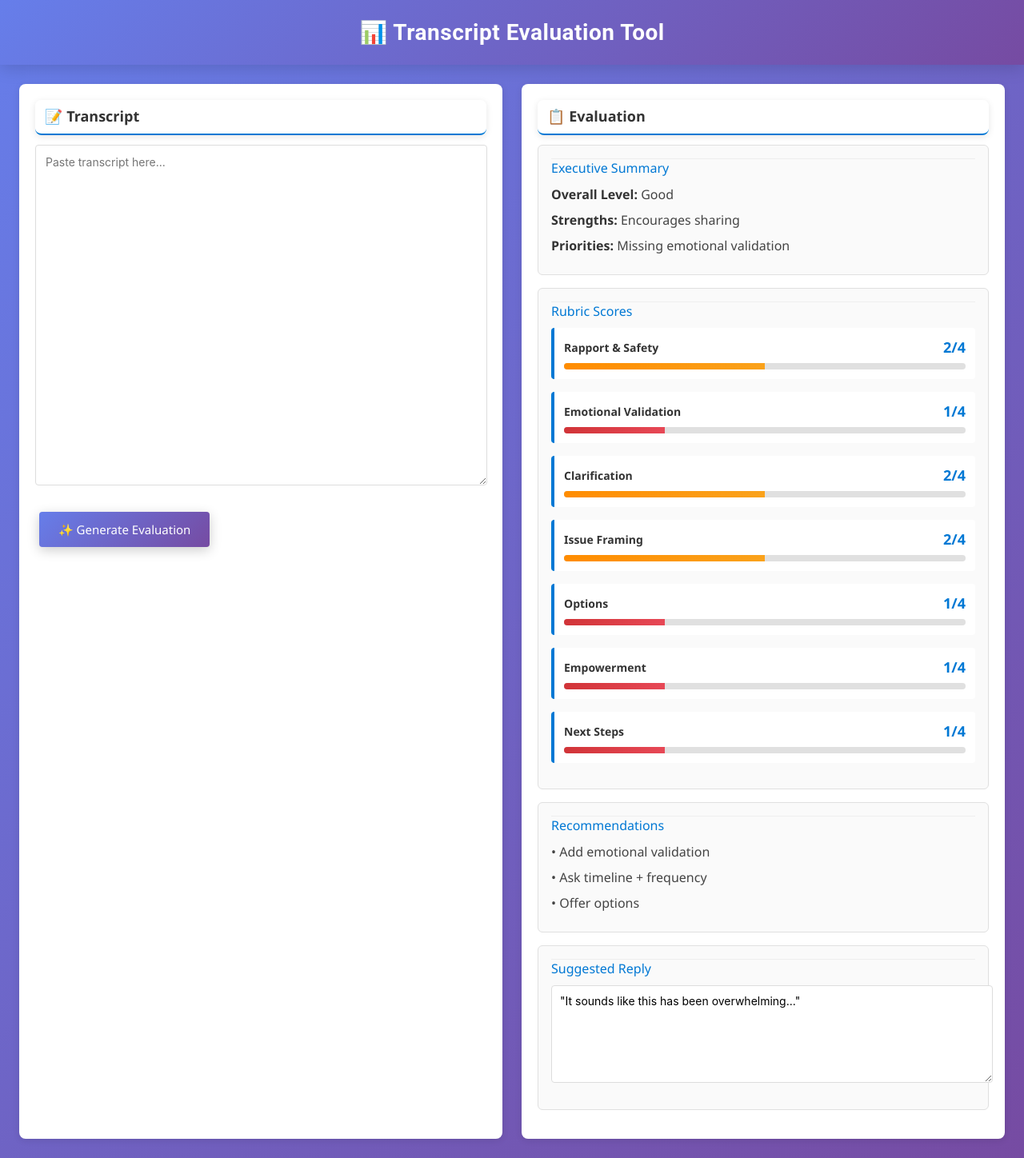
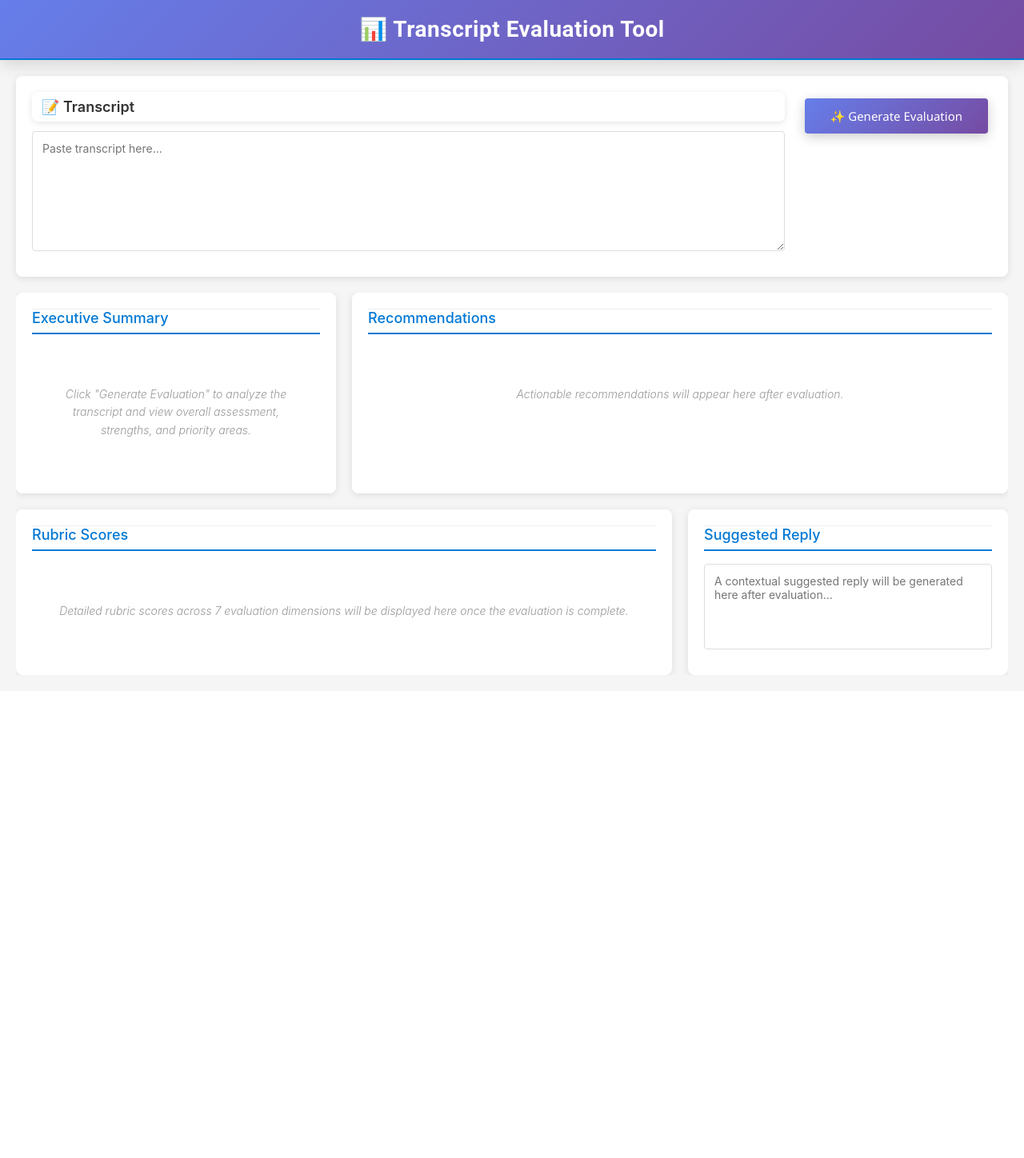
Before and after one commit to jon-soong-msft/azure-avatar-ai, a Flask app: page /test in a window 1280 px wide. Shown: the whole page at 80% size. After the commit the page ends 844 px from the top, so only its background shows below. Run offline with Flask 3, Linux system fonts and the light colour scheme.

Commit message:
complete with transcript evaluation

```diff
--- a/static/js/test.js
+++ b/static/js/test.js
@@ -267,9 +267,9 @@ Provide your response in the following JSON format:
 
         container.innerHTML = `
             <h3>Executive Summary</h3>
-            <p><b>Overall Level:</b> ${this.escapeHtml(overallLevel)}</p>
-            <p><b>Strengths:</b> ${this.escapeHtml(strengths)}</p>
-            <p><b>Priorities:</b> ${this.escapeHtml(priorities)}</p>
+            <p style="color: #333; font-style: normal; margin: 8px 0; line-height: 1.6; font-size: 14px;"><b>Overall Level:</b> ${this.escapeHtml(overallLevel)}</p>
+            <p style="color: #333; font-style: normal; margin: 8px 0; line-height: 1.6; font-size: 14px;"><b>Strengths:</b> ${this.escapeHtml(strengths)}</p>
+            <p style="color: #333; font-style: normal; margin: 8px 0; line-height: 1.6; font-size: 14px;"><b>Priorities:</b> ${this.escapeHtml(priorities)}</p>
         `;
     }
 
@@ -277,7 +277,7 @@ Provide your response in the following JSON format:
      * Display Rubric Scores
      */
     displayRubricScores(scores) {
-        const container = document.querySelector('.eval-section:nth-of-type(2)');
+        const container = document.querySelector('.eval-section:nth-of-type(3)');
         if (!container) return;
 
         const rubrics = scores.rubrics || [];
@@ -311,7 +311,7 @@ Provide your response in the following JSON format:
      * Display Recommendations
      */
     displayRecommendations(recommendations) {
-        const container = document.querySelector('.eval-section:nth-of-type(3)');
+        const container = document.querySelector('.eval-section:nth-of-type(2)');
         if (!container) return;
 
         const items = recommendations.recommendations || [];
@@ -319,7 +319,7 @@ Provide your response in the following JSON format:
         let html = '<h3>Recommendations</h3>';
 
         items.forEach(item => {
-            html += `<p>• ${this.escapeHtml(item)}</p>`;
+            html += `<p style="color: #333; font-style: normal; margin: 8px 0; line-height: 1.6; font-size: 14px;">• ${this.escapeHtml(item)}</p>`;
         });
 
         container.innerHTML = html;
@@ -334,6 +334,10 @@ Provide your response in the following JSON format:
 
         const suggestedText = reply.suggestedReply || 'No suggestion available';
         textarea.value = suggestedText;
+        // Remove placeholder attribute and ensure normal styling
+        textarea.removeAttribute('placeholder');
+        textarea.style.color = '#333';
+        textarea.style.fontStyle = 'normal';
     }
 
     /**
--- a/templates/test.html
+++ b/templates/test.html
@@ -10,43 +10,71 @@
     <link rel="stylesheet" href="{{ url_for('static', filename='css/styles.css') }}?v={{ cache_bust }}">
     <link rel="icon" href="{{ url_for('static', filename='image/favicon.ico') }}">
     <style>
+        body {
+            margin: 0;
+            padding: 0;
+            font-family: -apple-system, BlinkMacSystemFont, "Segoe UI", Roboto, sans-serif;
+            background: #f5f5f5;
+        }
+
+        #main-title {
+            text-align: center;
+            padding: 20px;
+            margin: 0;
+            border-bottom: 2px solid #0078d4;
+        }
+
         .evaluation-container {
             display: flex;
-            gap: 24px;
-            padding: 24px;
-            max-width: 1400px;
-            margin: 0 auto;
+            flex-direction: column;
+            gap: 20px;
+            padding: 20px;
+            max-width: 100%;
+            overflow: hidden;
         }
 
-        .panel {
-            flex: 1;
+        /* Top row: Transcript input */
+        .transcript-panel {
             background: white;
             border-radius: 8px;
             padding: 20px;
             box-shadow: 0 2px 8px rgba(0,0,0,0.1);
+            display: flex;
+            gap: 20px;
+            align-items: flex-start;
         }
 
-        .panel h2 {
-            margin-top: 0;
+        .transcript-section {
+            flex: 1;
+            display: flex;
+            flex-direction: column;
+        }
+
+        .transcript-section h2 {
+            margin: 0 0 12px 0;
             color: #333;
-            border-bottom: 2px solid #0078d4;
-            padding-bottom: 10px;
+            font-size: 18px;
         }
 
         .transcript-input {
-            width: calc(100% - 25px);
-            height: 400px;
+            width: 100%;
+            height: 150px;
             padding: 12px;
             font-size: 14px;
             font-family: -apple-system, BlinkMacSystemFont, "Segoe UI", Roboto, sans-serif;
             border: 1px solid #ddd;
             border-radius: 4px;
             resize: vertical;
+            box-sizing: border-box;
+        }
+
+        .button-section {
+            display: flex;
+            align-items: center;
         }
 
         .generate-btn {
-            margin-top: 16px;
-            padding: 12px 24px;
+            padding: 12px 32px;
             font-size: 15px;
             background-color: #0078d4;
             color: white;
@@ -55,44 +83,79 @@
             cursor: pointer;
             font-weight: 500;
             transition: background-color 0.2s;
+            white-space: nowrap;
+            height: fit-content;
         }
 
         .generate-btn:hover {
             background-color: #005a9e;
         }
 
+        /* Bottom row: Evaluation grid */
+        .evaluation-grid {
+            display: grid;
+            grid-template-columns: repeat(6, 1fr);
+            gap: 20px;
+            flex: 1;
+            overflow: hidden;
+        }
+
         .eval-section {
-            border: 1px solid #e0e0e0;
-            padding: 16px;
-            margin-bottom: 16px;
-            border-radius: 6px;
-            background: #fafafa;
+            background: white;
+            border-radius: 8px;
+            padding: 20px;
+            box-shadow: 0 2px 8px rgba(0,0,0,0.1);
+            overflow-y: auto;
+            display: flex;
+            flex-direction: column;
         }
 
         .eval-section h3 {
-            margin-top: 0;
+            margin: 0 0 16px 0;
             color: #0078d4;
-            font-size: 16px;
+            font-size: 18px;
+            border-bottom: 2px solid #0078d4;
+            padding-bottom: 8px;
         }
 
         .eval-section p {
             margin: 8px 0;
-            line-height: 1.5;
+            line-height: 1.6;
+            font-size: 14px;
         }
 
         .eval-section b {
             color: #333;
         }
 
-        .score-line {
-            font-family: 'Courier New', monospace;
-            margin: 4px 0;
+        /* Executive Summary - top left (4 columns) */
+        .eval-section:nth-of-type(1) {
+            grid-column: 1 / 3;
+            grid-row: 1;
+        }
+
+        /* Recommendations - top right (2 columns) */
+        .eval-section:nth-of-type(2) {
+            grid-column: 3 / 7;
+            grid-row: 1;
+        }
+
+        /* Rubric Scores - bottom left (4 columns) */
+        .eval-section:nth-of-type(3) {
+            grid-column: 1 / 5;
+            grid-row: 2;
+        }
+
+        /* Suggested Reply - bottom right (2 columns) */
+        .eval-section:nth-of-type(4) {
+            grid-column: 5 / 7;
+            grid-row: 2;
         }
 
         .rubric-item {
-            margin-bottom: 16px;
+            margin-bottom: 12px;
             padding: 12px;
-            background: white;
+            background: #fafafa;
             border-radius: 4px;
             border-left: 4px solid #0078d4;
         }
@@ -107,22 +170,22 @@
         .rubric-name {
             font-weight: 600;
             color: #333;
-            font-size: 14px;
+            font-size: 13px;
         }
 
         .rubric-score {
-            font-size: 18px;
+            font-size: 16px;
             font-weight: bold;
             color: #0078d4;
-            min-width: 50px;
+            min-width: 45px;
             text-align: right;
         }
 
         .progress-bar {
             width: 100%;
-            height: 8px;
+            height: 6px;
             background-color: #e0e0e0;
-            border-radius: 4px;
+            border-radius: 3px;
             overflow: hidden;
         }
 
@@ -146,13 +209,33 @@
 
         .suggestion-input {
             width: 100%;
-            height: 100px;
-            padding: 10px;
+            flex: 1;
+            padding: 12px;
             font-size: 14px;
             font-family: -apple-system, BlinkMacSystemFont, "Segoe UI", Roboto, sans-serif;
             border: 1px solid #ddd;
             border-radius: 4px;
-            resize: vertical;
+            resize: none;
+            box-sizing: border-box;
+        }
+
+        /* Scrollbar styling */
+        .eval-section::-webkit-scrollbar {
+            width: 8px;
+        }
+
+        .eval-section::-webkit-scrollbar-track {
+            background: #f1f1f1;
+            border-radius: 4px;
+        }
+
+        .eval-section::-webkit-scrollbar-thumb {
+            background: #888;
+            border-radius: 4px;
+        }
+
+        .eval-section::-webkit-scrollbar-thumb:hover {
+            background: #555;
         }
     </style>
     <script>
@@ -175,108 +258,41 @@
     <h1 id="main-title">📊 Transcript Evaluation Tool</h1>
 
     <div class="evaluation-container">
-        <!-- LEFT PANEL -->
-        <div class="panel">
-            <h2>📝 Transcript</h2>
-            <textarea class="transcript-input" placeholder="Paste transcript here..."></textarea>
-            <button class="generate-btn">✨ Generate Evaluation</button>
+        <!-- Top Row: Transcript Input -->
+        <div class="transcript-panel">
+            <div class="transcript-section">
+                <h2>📝 Transcript</h2>
+                <textarea class="transcript-input" placeholder="Paste transcript here..."></textarea>
+            </div>
+            <div class="button-section">
+                <button class="generate-btn">✨ Generate Evaluation</button>
+            </div>
         </div>
 
-        <!-- RIGHT PANEL -->
-        <div class="panel">
-            <h2>📋 Evaluation</h2>
-
+        <!-- Bottom Row: Evaluation Grid -->
+        <div class="evaluation-grid">
+            <!-- Executive Summary (4 columns) -->
             <div class="eval-section">
                 <h3>Executive Summary</h3>
-                <p><b>Overall Level:</b> Good</p>
-                <p><b>Strengths:</b> Encourages sharing</p>
-                <p><b>Priorities:</b> Missing emotional validation</p>
+                <p style="color: #999; font-style: italic; text-align: center; padding: 40px 20px;">Click "Generate Evaluation" to analyze the transcript and view overall assessment, strengths, and priority areas.</p>
             </div>
 
+            <!-- Recommendations (2 columns) -->
+            <div class="eval-section">
+                <h3>Recommendations</h3>
+                <p style="color: #999; font-style: italic; text-align: center; padding: 40px 20px;">Actionable recommendations will appear here after evaluation.</p>
+            </div>
+
+            <!-- Rubric Scores (4 columns) -->
             <div class="eval-section">
                 <h3>Rubric Scores</h3>
-
-                <div class="rubric-item">
-                    <div class="rubric-header">
-                        <span class="rubric-name">Rapport & Safety</span>
-                        <span class="rubric-score">2/4</span>
-                    </div>
-                    <div class="progress-bar">
-                        <div class="progress-fill medium" style="width: 50%;"></div>
-                    </div>
-                </div>
-
-                <div class="rubric-item">
-                    <div class="rubric-header">
-                        <span class="rubric-name">Emotional Validation</span>
-                        <span class="rubric-score">1/4</span>
-                    </div>
-                    <div class="progress-bar">
-                        <div class="progress-fill low" style="width: 25%;"></div>
-                    </div>
-                </div>
-
-                <div class="rubric-item">
-                    <div class="rubric-header">
-                        <span class="rubric-name">Clarification</span>
-                        <span class="rubric-score">2/4</span>
-                    </div>
-                    <div class="progress-bar">
-                        <div class="progress-fill medium" style="width: 50%;"></div>
-                    </div>
-                </div>
-
-                <div class="rubric-item">
-                    <div class="rubric-header">
-                        <span class="rubric-name">Issue Framing</span>
-                        <span class="rubric-score">2/4</span>
-                    </div>
-                    <div class="progress-bar">
-                        <div class="progress-fill medium" style="width: 50%;"></div>
-                    </div>
-                </div>
-
-                <div class="rubric-item">
-                    <div class="rubric-header">
-                        <span class="rubric-name">Options</span>
-                        <span class="rubric-score">1/4</span>
-                    </div>
-                    <div class="progress-bar">
-                        <div class="progress-fill low" style="width: 25%;"></div>
-                    </div>
-                </div>
-
-                <div class="rubric-item">
-                    <div class="rubric-header">
-                        <span class="rubric-name">Empowerment</span>
-                        <span class="rubric-score">1/4</span>
-                    </div>
-                    <div class="progress-bar">
-                        <div class="progress-fill low" style="width: 25%;"></div>
-                    </div>
-                </div>
-
-                <div class="rubric-item">
-                    <div class="rubric-header">
-                        <span class="rubric-name">Next Steps</span>
-                        <span class="rubric-score">1/4</span>
-                    </div>
-                    <div class="progress-bar">
-                        <div class="progress-fill low" style="width: 25%;"></div>
-                    </div>
-                </div>
+                <p style="color: #999; font-style: italic; text-align: center; padding: 40px 20px;">Detailed rubric scores across 7 evaluation dimensions will be displayed here once the evaluation is complete.</p>
             </div>
 
-            <div class="eval-section">
-                <h3>Recommendations</h3>
-                <p>• Add emotional validation</p>
-                <p>• Ask timeline + frequency</p>
-                <p>• Offer options</p>
-            </div>
-
+            <!-- Suggested Reply (2 columns) -->
             <div class="eval-section">
                 <h3>Suggested Reply</h3>
-                <textarea class="suggestion-input">"It sounds like this has been overwhelming..."</textarea>
+                <textarea class="suggestion-input" placeholder="A contextual suggested reply will be generated here after evaluation..."></textarea>
             </div>
         </div>
     </div>
```
Also changed, not shown: sample-transcript.txt (added, +15 -0 lines).
